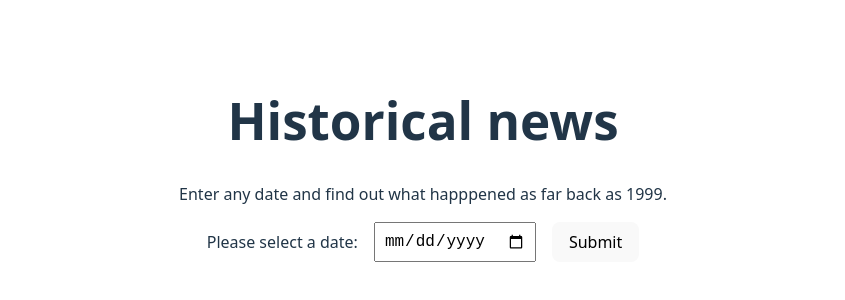
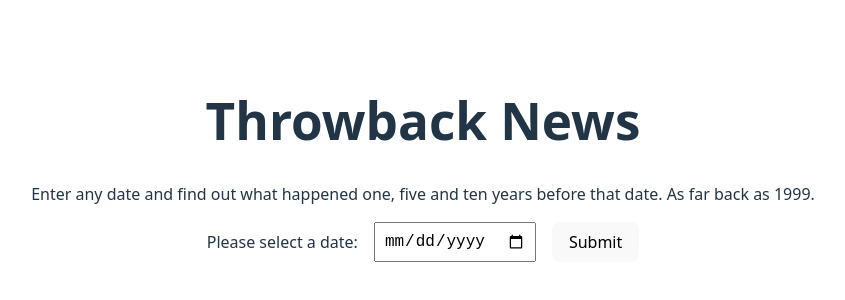
Before and after one commit to Andreawingardh/BirthdayNews, a React (Vite) app: page / in a window 1280 px wide. Shown: the part 224-524 px from the top of the page, without its empty margins (217-1062 px from the left). Built offline with nearby package versions, Linux system fonts and the light colour scheme.

Commit message:
Edited language

```diff
--- a/src/App.jsx
+++ b/src/App.jsx
@@ -27,8 +27,8 @@ function App() {
 
   return (
     <main>
-      <h1>Historical news</h1>
-      <p>Enter any date and find out what happpened as far back as 1999.</p>
+      <h1>Throwback News</h1>
+      <p>Enter any date and find out what happened one, five and ten years before that date. As far back as 1999.</p>
       <Form formAction={handleSubmit} />
       {showNews && (
         <>
```
